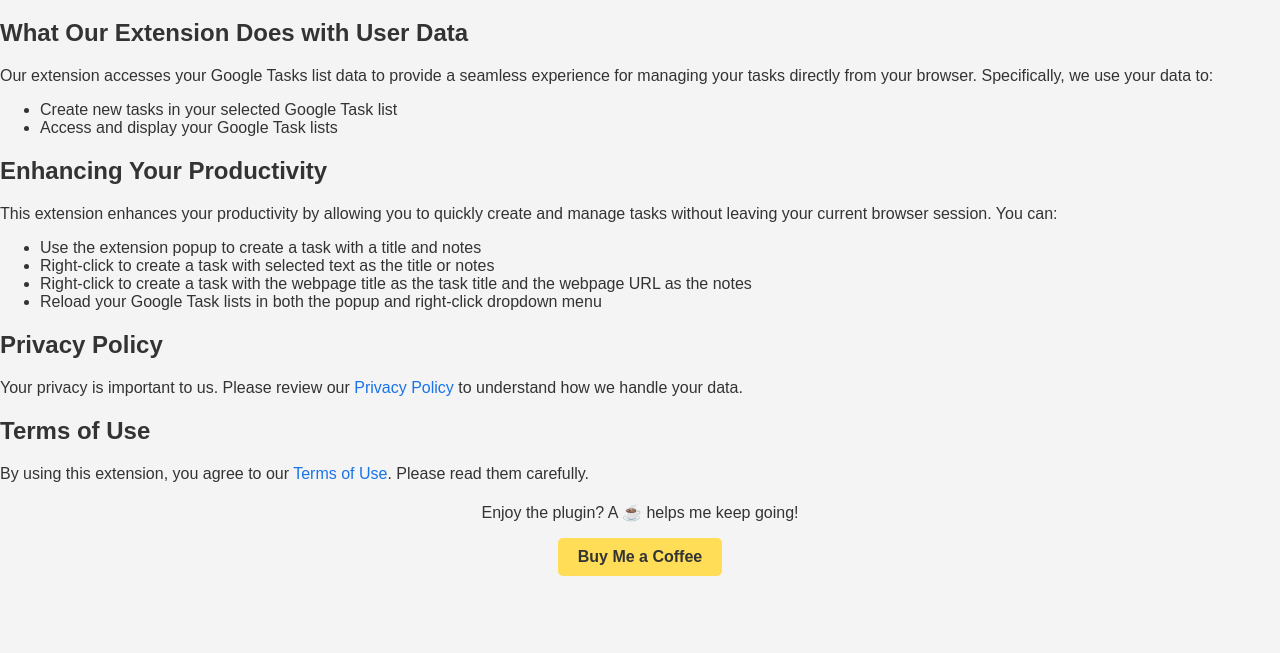
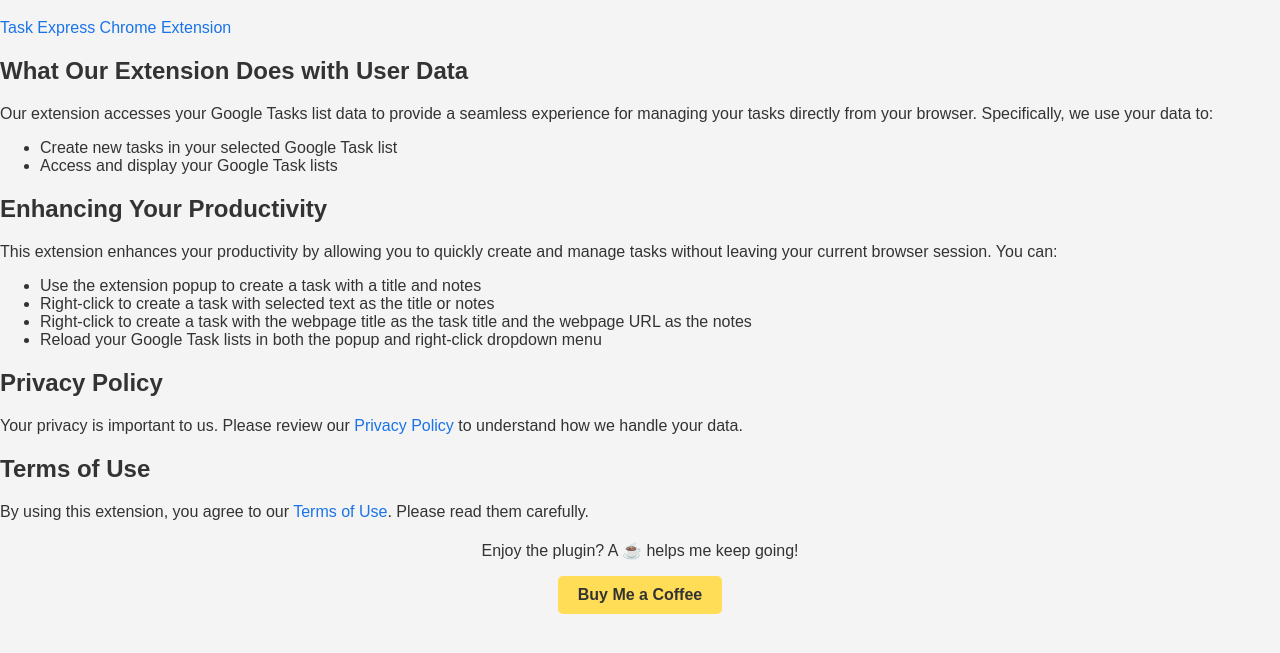
Before and after one commit to taskexpress/public, a plain HTML site: page index.html in a window 1280 px wide. Shown: the part 61-714 px from the top of the page. Drawn offline with Linux system fonts and the light colour scheme.

Commit message:
add link to chrome extension

```diff
--- a/index.html
+++ b/index.html
@@ -63,6 +63,10 @@
 <body>
   <h1>Task Express</h1>
   <div class="section">
+    <a href="https://chromewebstore.google.com/detail/fahlgdieocbdloekgfklpkdbdnlemjfh" target="_blank">Task Express Chrome Extension</a>
+  </div>
+
+  <div class="section">
     <h2>What Our Extension Does with User Data</h2>
     <p>Our extension accesses your Google Tasks list data to provide a seamless experience for managing your tasks
       directly from your browser. Specifically, we use your data to:</p>
```
